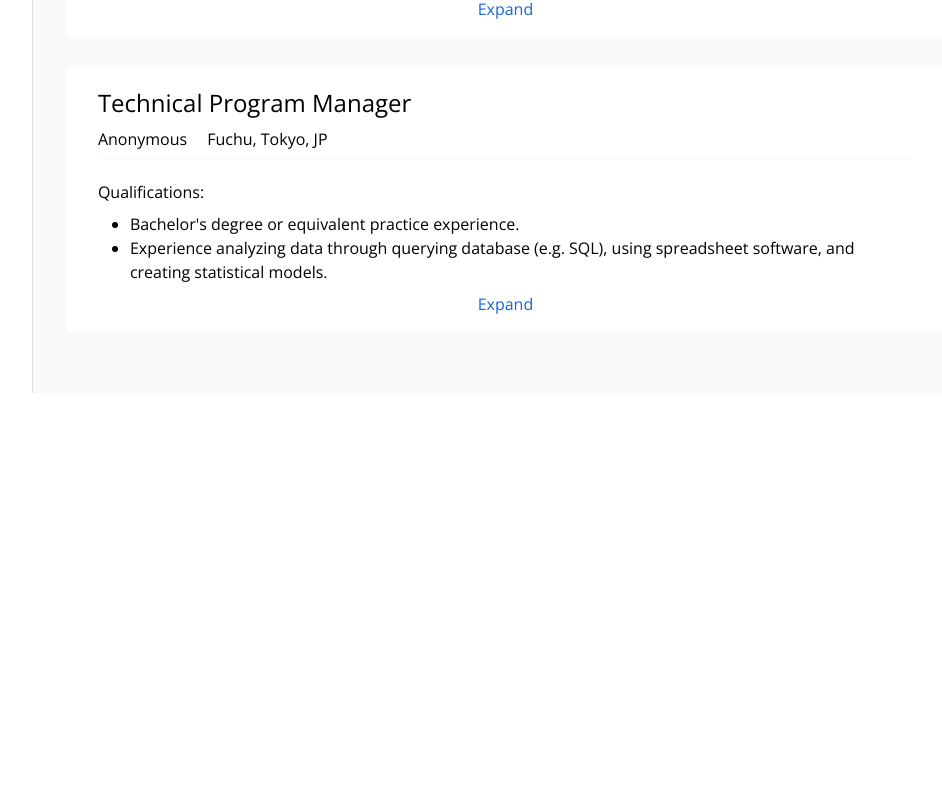
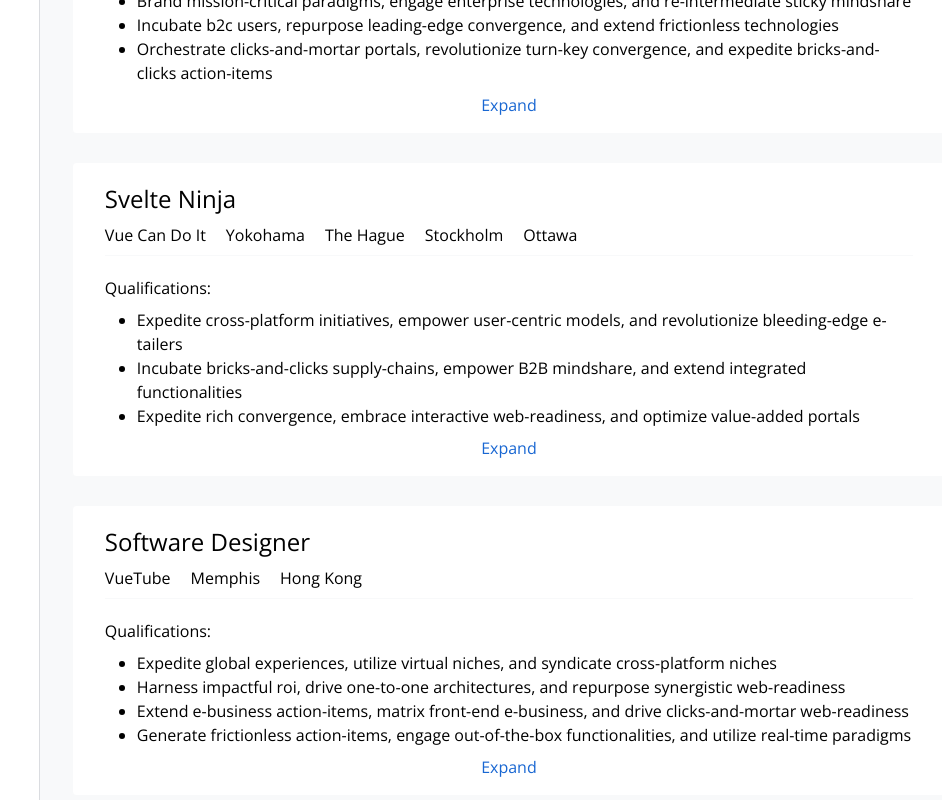
Before and after one commit to MS-D-rei/VueJobSearchApp, a Vue app: page /jobs/results in a window 1280 px wide. Shown: the part 620-1420 px from the top of the page, without its empty margins (302-1244 px from the left). Before the commit the page ends 1013 px from the top, so only its background shows below. Built offline with nearby package versions, Linux system fonts and the light colour scheme; data requests are answered from the project's data file.

Commit message:
add JobListing cards with JSON server

```diff
--- a/package.json
+++ b/package.json
@@ -7,12 +7,14 @@
     "preview": "vite preview --port 4173",
     "lint": "eslint --ext .js,.vue --ignore-path .gitignore --fix src",
     "format": "prettier .  --write",
-    "test": "jest"
+    "test": "jest",
+    "backend": "json-server --watch"
   },
   "dependencies": {
     "@fortawesome/fontawesome-svg-core": "^6.1.1",
     "@fortawesome/free-solid-svg-icons": "^6.1.1",
     "@fortawesome/vue-fontawesome": "^3.0.0",
+    "axios": "^0.27.2",
     "vue": "^3.2.36",
     "vue-router": "^4.0.16"
   },
@@ -31,6 +33,7 @@
     "eslint-plugin-vue": "^9.1.0",
     "jest": "^28.1.1",
     "jest-environment-jsdom": "^28.1.1",
+    "json-server": "^0.17.0",
     "postcss": "^8.4.14",
     "prettier": "2.6.2",
     "tailwindcss": "^3.1.2",
--- a/src/components/JobResults/JobListing.vue
+++ b/src/components/JobResults/JobListing.vue
@@ -1,19 +1,23 @@
 <template>
   <li class="mb-7">
     <router-link
-      to="/jobs/results/1"
+      :to="jobPagePath"
       class="block mx-auto bg-white border border-solid border-brand-gray-2 rounded hover:shadow-gray"
     >
       <div class="pt-5 pb-2 mx-8 border-b border-solid border-brand-gray-2">
-        <h2 class="mb-2 text-2xl">Technical Program Manager</h2>
+        <h2 class="mb-2 text-2xl">{{ props.job.title }}</h2>
 
         <div class="flex flex-row align-middle">
           <div class="mr-5">
-            <span>Anonymous</span>
+            <span>{{ props.job.organization }}</span>
           </div>
 
           <div>
-            <span>Fuchu, Tokyo, JP</span>
+            <ul>
+              <li v-for="location of props.job.locations" :key="location" class="inline-block mr-5">
+                {{ location }}
+              </li>
+            </ul>
           </div>
         </div>
       </div>
@@ -23,15 +27,13 @@
           <h3 class="mt-1 mb-2">Qualifications:</h3>
           <div>
             <ul class="pl-8 list-disc">
-              <li>Bachelor's degree or equivalent practice experience.</li>
-              <li>
-                Experience analyzing data through querying database (e.g. SQL),
-                using spreadsheet software, and creating statistical models.
+              <li v-for="qualification of props.job.minimumQualifications" :key="qualification">
+                {{ qualification }}
               </li>
             </ul>
           </div>
           <div class="mt-2 text-center">
-            <router-link to="/jobs/results/1" class="text-brand-blue-1"
+            <router-link :to="jobPagePath" class="text-brand-blue-1"
               >Expand</router-link
             >
           </div>
@@ -41,6 +43,19 @@
   </li>
 </template>
 
-<script setup></script>
+<script setup>
+import { computed } from "vue";
+
+const props = defineProps({
+  job: {
+    type: Object,
+    required: true,
+  },
+});
+
+const jobPagePath = computed(() => {
+  return `/jobs/results/${props.job.id}`;
+});
+</script>
 
 <style scoped></style>
--- a/src/components/JobResults/JobListings.vue
+++ b/src/components/JobResults/JobListings.vue
@@ -1,15 +1,34 @@
 <template>
   <main class="flex-auto p-8 bg-brand-gray-2">
     <ol>
-      <JobListing />
-      <JobListing />
-      <JobListing />
+      <JobListing v-for="job in jobs" :key="job.id" :job="job" />
     </ol>
   </main>
 </template>
 
 <script setup>
-import JobListing from "@/components/JobResults/JobListing.vue"
+import axios from "axios";
+import JobListing from "@/components/JobResults/JobListing.vue";
+import { onMounted, ref } from "vue";
+
+const jobs = ref([]);
+onMounted(async () => {
+  // axios
+  //   .get("http://localhost:3000/jobs")
+  //   .then((response) => {
+  //     jobs.value = response.data;
+  //   })
+  //   .catch((error) => {
+  //     console.log(error);
+  //   })
+  //   .then(() => {});
+  try {
+    const response = await axios.get("http://localhost:3000/jobs");
+    jobs.value = response.data;
+  } catch (error) {
+    console.log(error);
+  }
+});
 </script>
 
 <style scoped></style>
--- a/src/playground.js
+++ b/src/playground.js
@@ -1,9 +1,24 @@
-export const evenOrOdd = (number) => {
-  if (number % 2 === 0) {
-    return "Even";
-  } else {
-    return "Odd";
+const axios = require("axios");
+
+const url = " http://localhost:3000/jobs";
+
+// axios
+//   .get(url) // return Promise object
+//   .then((response) => {
+//     console.log(response.data);
+//   })
+//   .catch((error) => {
+//     console.log(error);
+//   })
+//   .then(() => {});
+
+const fetchJobsV1 = async () => {
+  try {
+    const response = await axios.get(url);
+    console.log(response.data);
+  } catch (error) {
+    console.log(error);
   }
 };
 
-export const multiply = (num1, num2) => num1 * num2;
+fetchJobsV1();
```
Also changed, not shown: 2 other files (tests, documents, lock files or other folders).
